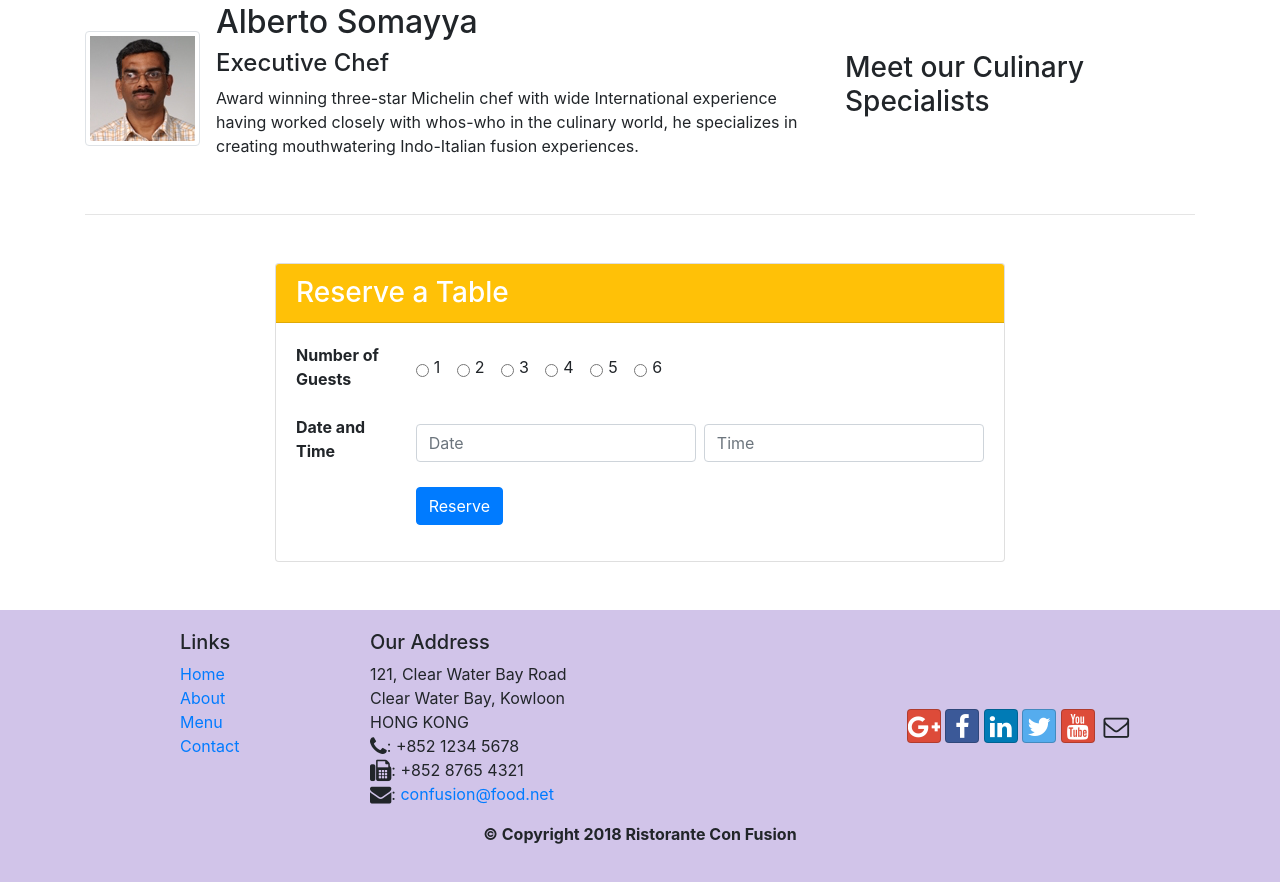
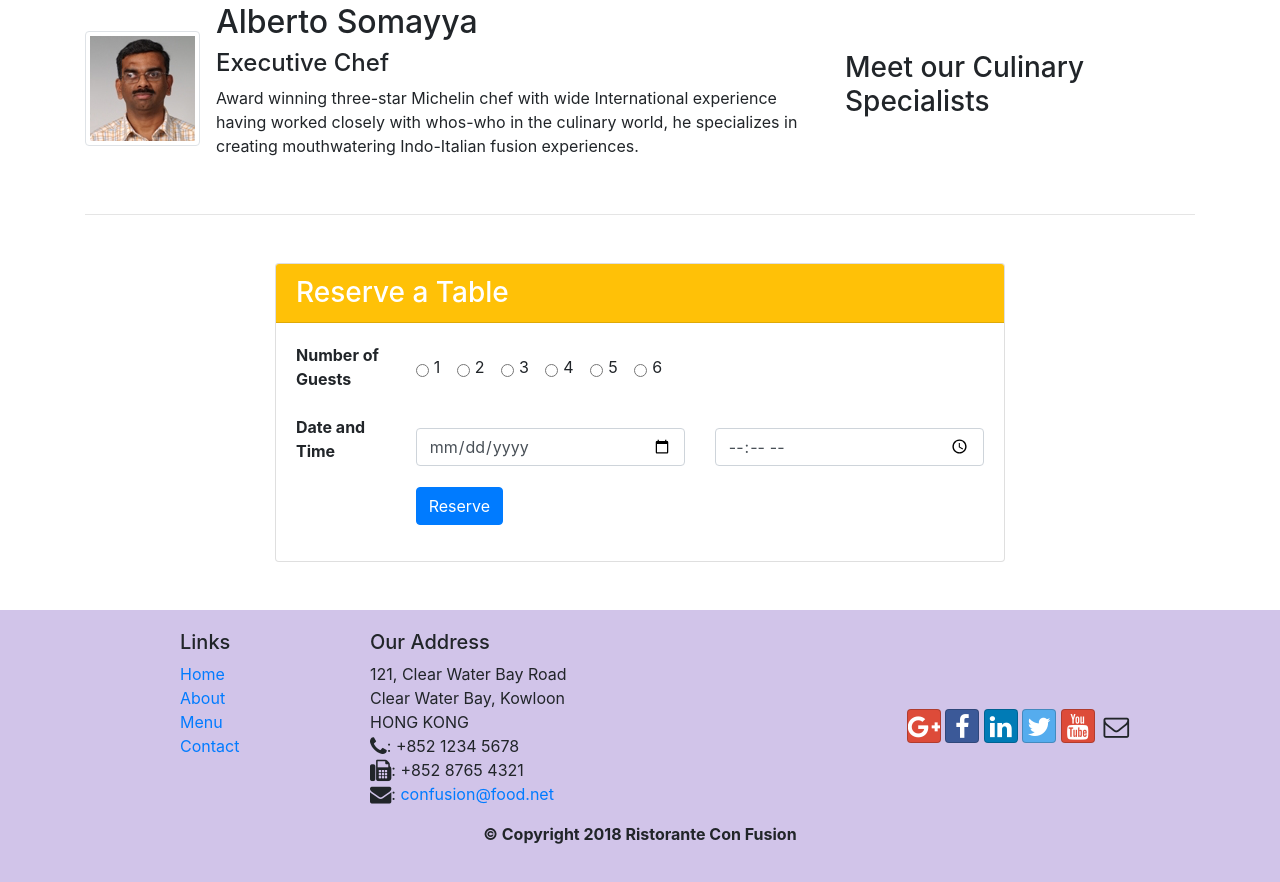
Before and after one commit to ashita1910/FullStack-Projects, a plain HTML site: page html/index.html in a window 1280 px wide. Shown: the part 829-1711 px from the top of the page. Drawn offline with nearby package versions, Linux system fonts and the light colour scheme.

Commit message:
completed

```diff
--- a/html/index.html
+++ b/html/index.html
@@ -139,10 +139,12 @@
                                 </div>
                             </div>
                             <div class="form-group row">
-                                <label for="input" class="col-12 col-sm-2 font-weight-bold">Date and Time</label>
-                                <div class="col-12 col-sm-10 d-flex flex-row align-self-center" id="input">
-                                    <input type="datetime" class="form-control mr-2" name="date" placeholder="Date" required>
-                                    <input type="text" class="form-control" name="time" placeholder="Time" required>
+                                <label class="col-12 col-sm-2 font-weight-bold">Date and Time</label>
+                                <div class="col-12 col-sm-5 mt-2 align-self-center">
+                                    <input type="date" class="form-control" name="date" placeholder="Date" required>
+                                </div>
+                                <div class="col-12 col-sm-5 mt-2 align-self-center">
+                                    <input type="time" class="form-control" name="time" placeholder="Time" required>
                                 </div>
                             </div>
                             <div class="form-group row">
```
